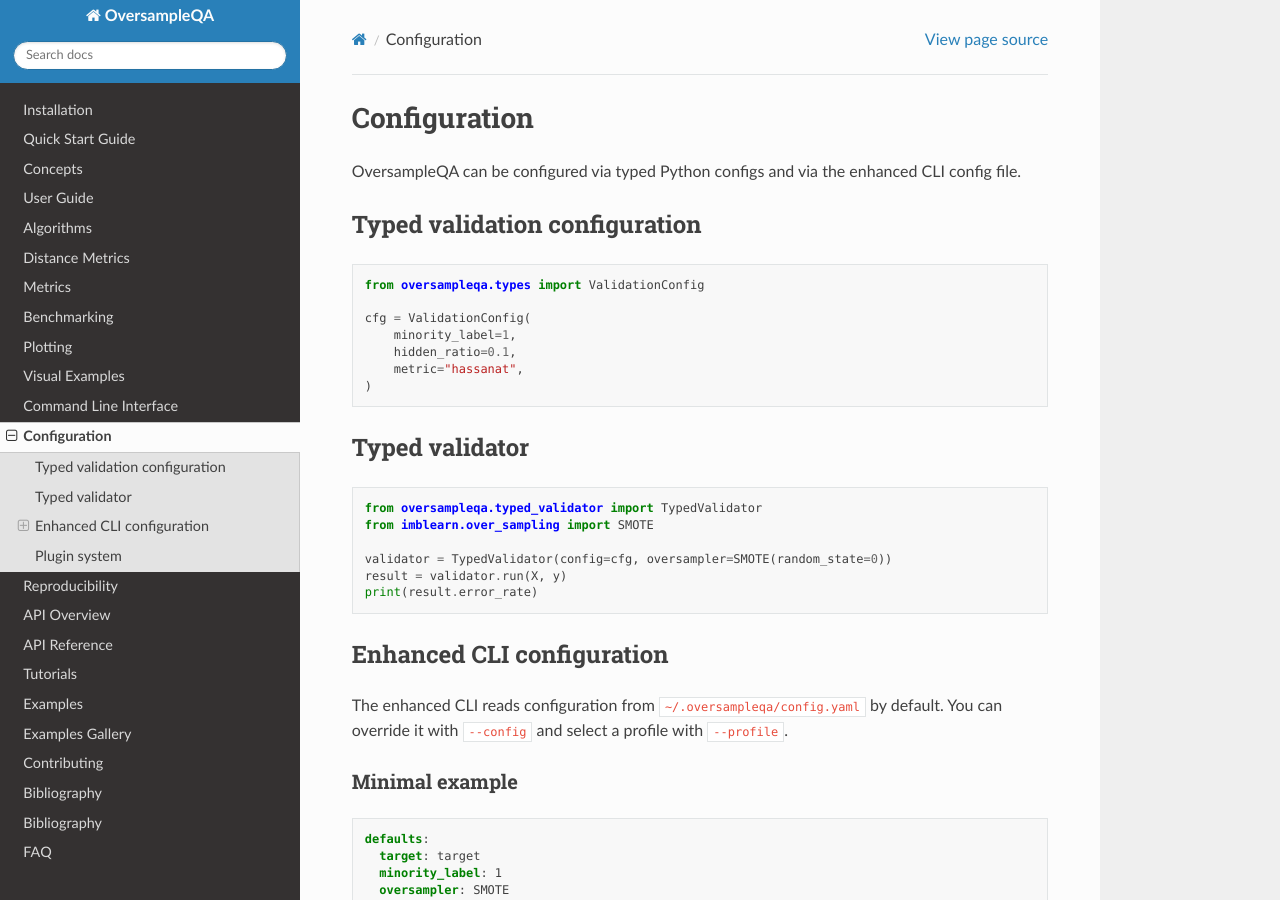
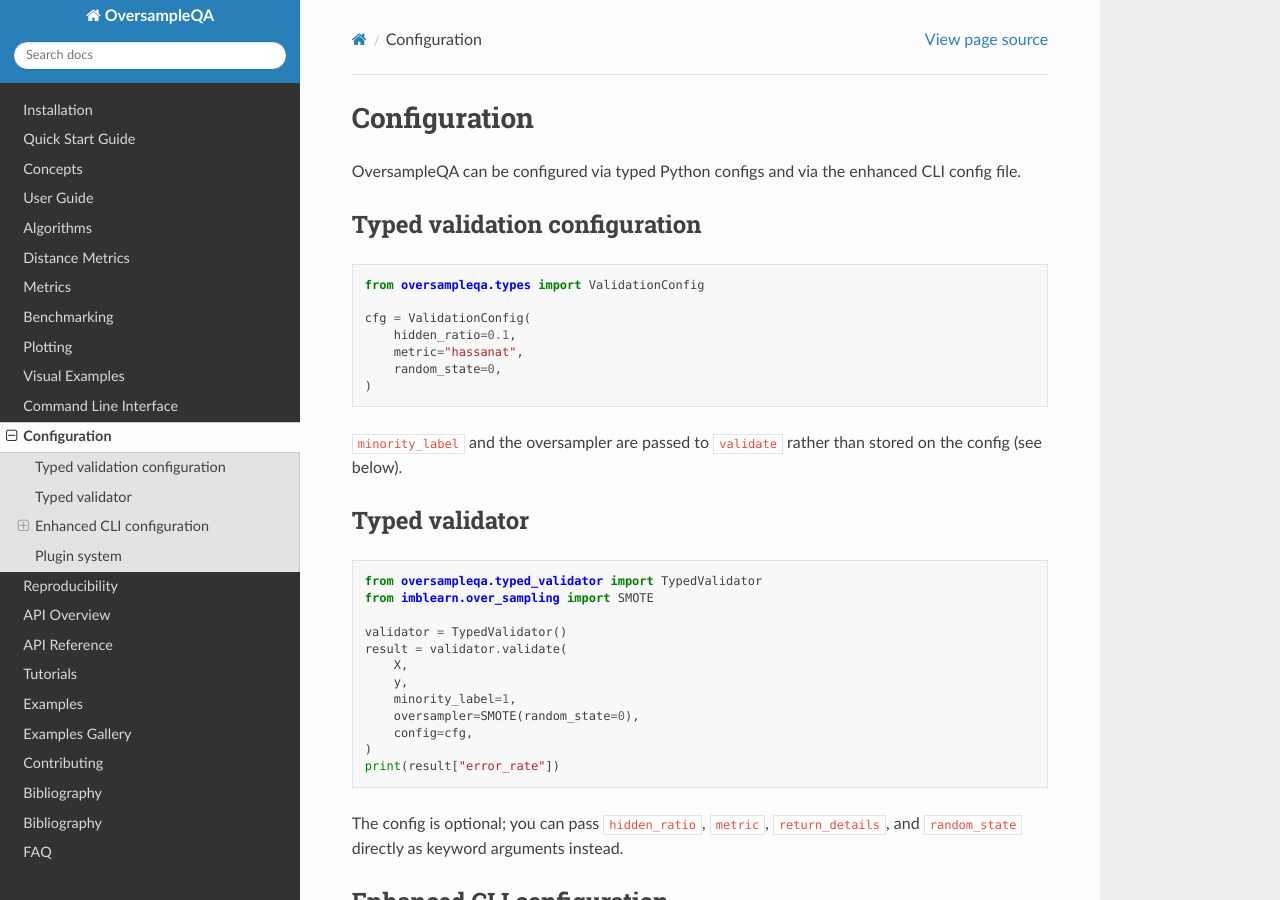
Before and after one commit to DiogoRibeiro7/OversampleQA, a Sphinx documentation site: the page built from docs/configuration.rst, in a window 1280 px wide and 900 px high. Built offline with Sphinx 7.4.7 and the Read the Docs theme 3.1.0, drawn with Linux system fonts in a browser that asks for light colours; pages that are not in the unit, such as notebooks, are missing from menus.

Commit message:
docs: fix typed-validator/config examples and document setup + global options
- configuration.rst: TypedValidator example used a non-existent constructor
  (config=/oversampler=) and run() method; corrected to validate(...) API and
  dict-style result access. ValidationConfig no longer shows a minority_label
  field it does not accept. Both snippets verified to run.
- cli.rst: document the 'setup' command and global --config/--profile/--verbose
  options that were missing.

```diff
--- a/docs/configuration.rst
+++ b/docs/configuration.rst
@@ -11,10 +11,13 @@
    from oversampleqa.types import ValidationConfig
 
    cfg = ValidationConfig(
-       minority_label=1,
        hidden_ratio=0.1,
        metric="hassanat",
+       random_state=0,
    )
+
+``minority_label`` and the oversampler are passed to ``validate`` rather than
+stored on the config (see below).
 
 Typed validator
 ---------------
@@ -24,9 +27,18 @@
    from oversampleqa.typed_validator import TypedValidator
    from imblearn.over_sampling import SMOTE
 
-   validator = TypedValidator(config=cfg, oversampler=SMOTE(random_state=0))
-   result = validator.run(X, y)
-   print(result.error_rate)
+   validator = TypedValidator()
+   result = validator.validate(
+       X,
+       y,
+       minority_label=1,
+       oversampler=SMOTE(random_state=0),
+       config=cfg,
+   )
+   print(result["error_rate"])
+
+The config is optional; you can pass ``hidden_ratio``, ``metric``,
+``return_details``, and ``random_state`` directly as keyword arguments instead.
 
 Enhanced CLI configuration
 --------------------------
```
Also changed, not shown: CHANGELOG.md (+7 -0 lines), docs/cli.rst (+19 -0 lines).
